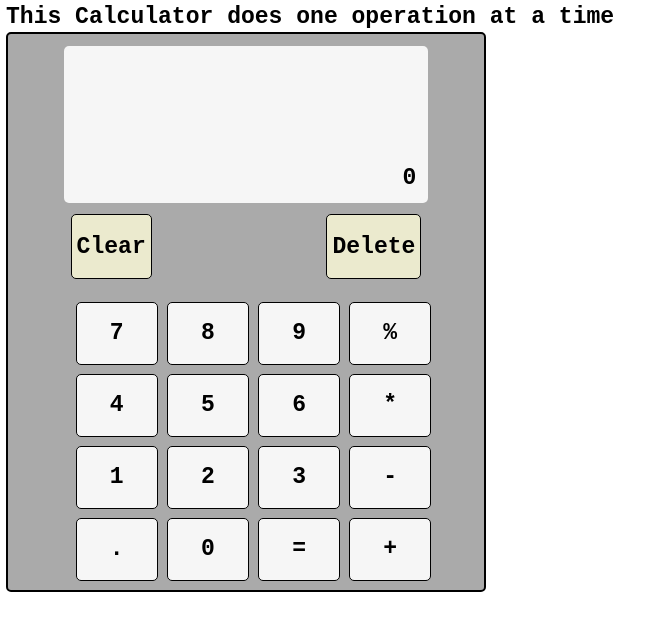
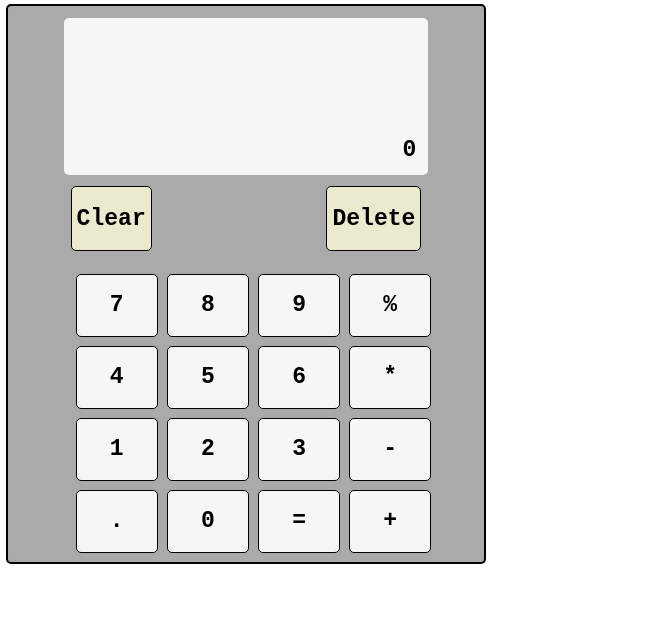
Before and after one commit to SuchiBankoti/Calculator, a plain HTML site: page index.html in a window 1280 px wide. Shown: the whole page, without its empty margins (0-670 px from the left). Drawn offline with Linux system fonts and the light colour scheme.

Commit message:
remove sentence

```diff
--- a/index.html
+++ b/index.html
@@ -9,7 +9,6 @@
     <link rel="stylesheet" href="style.css" />
   </head>
   <body>
-    <div>This Calculator does one operation at a time</div>
     <div class="container">
       <div id="panel">
         <div id="first"></div>
```
